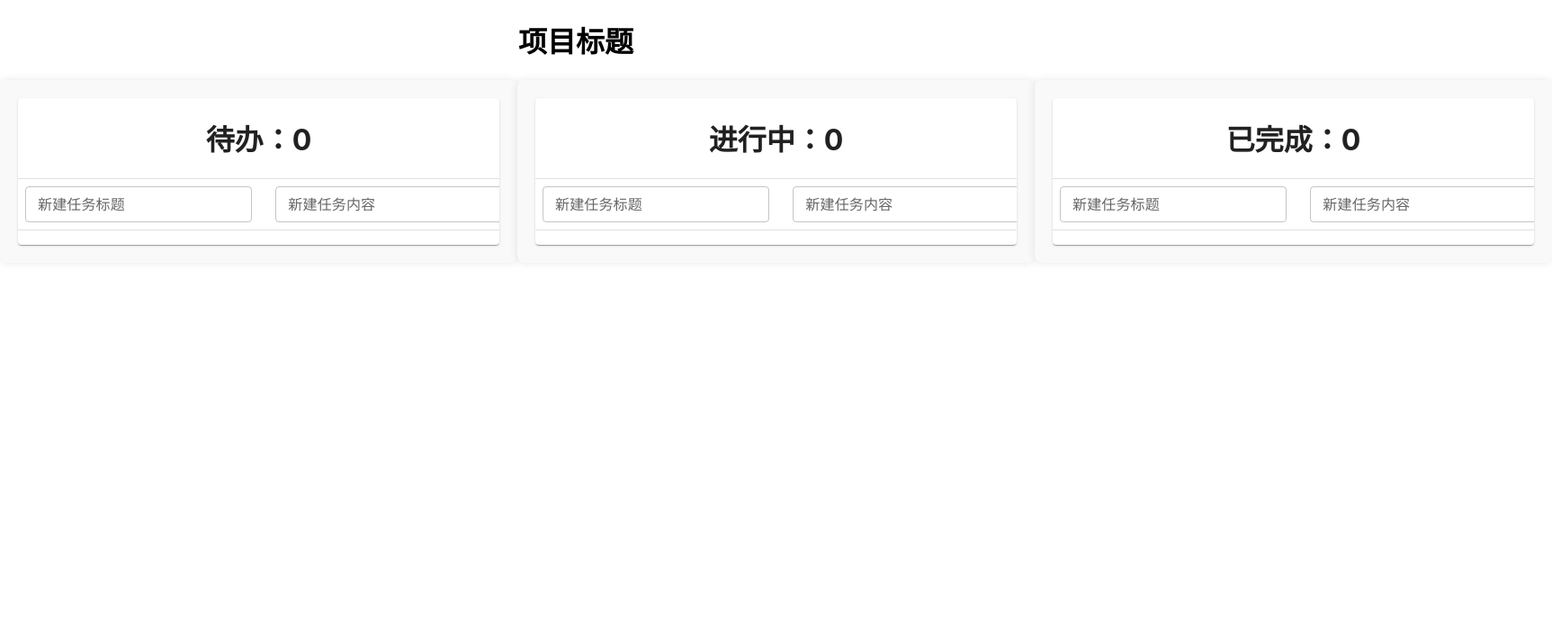
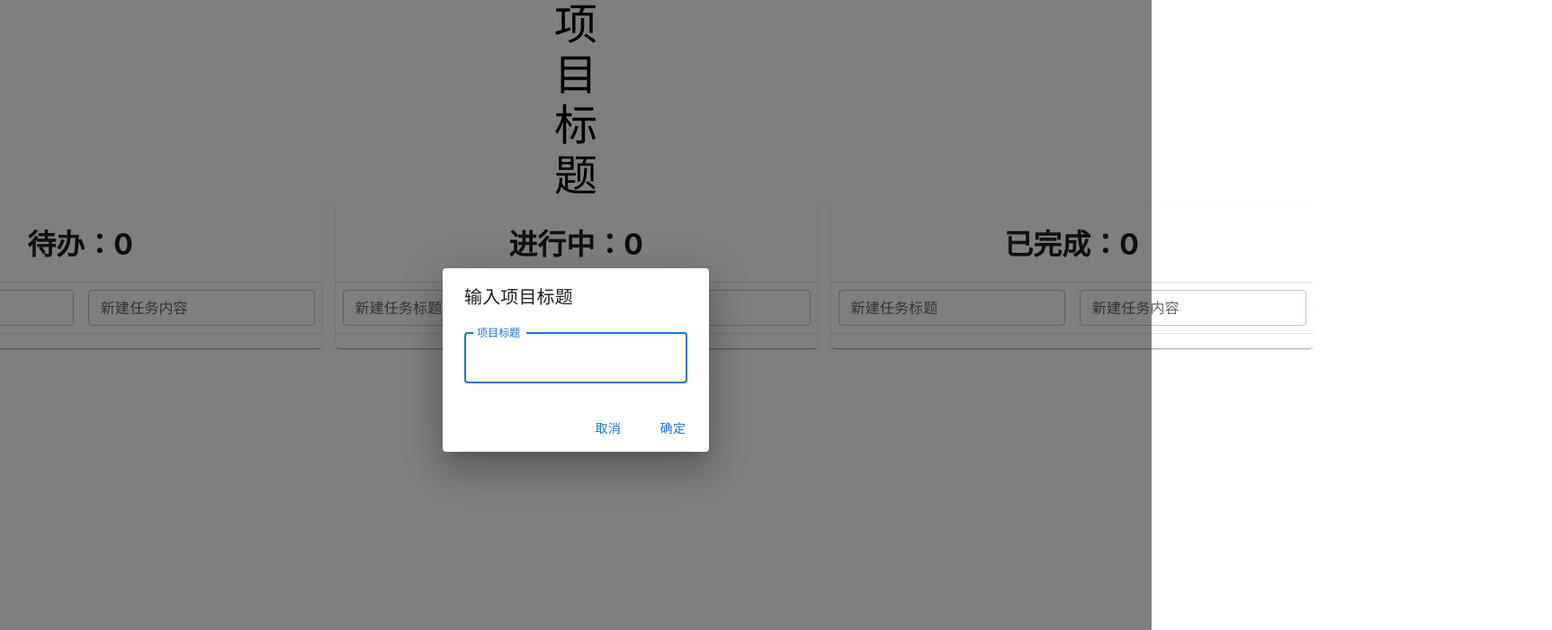
Before and after one commit to changchangnie/NJU-Web-, a React (Create React App) app: page /project in a window 1280 px wide. Shown: the top 700 px of the page at 90% size, 1725 px wide, since content can reach past the window. Built offline with nearby package versions, Linux system fonts and the light colour scheme.

Commit message:
新建项目完成。不同类别任务在不同列表中跳转完成。

```diff
--- a/src/components/Project.jsx
+++ b/src/components/Project.jsx
@@ -1,49 +1,117 @@
 import React, { useState } from "react";
 import TaskList from "./TaskList";
 import Stack from "@mui/material/Stack";
+import Dialog from "@mui/material/Dialog";
+import DialogActions from "@mui/material/DialogActions";
+import DialogContent from "@mui/material/DialogContent";
+import DialogTitle from "@mui/material/DialogTitle";
+import TextField from "@mui/material/TextField";
+import Button from "@mui/material/Button";
+import Typography from "@mui/material/Typography";
+import { Add } from '@mui/icons-material';
 
 const Project = () => {
     const [todoTasks, setTodoTasks] = useState([]);
     const [inProgressTasks, setInProgressTasks] = useState([]);
     const [completedTasks, setCompletedTasks] = useState([]);
+    const [dialogOpen, setDialogOpen] = useState(true); // 控制对话框的打开状态
+    const [projectTitle, setProjectTitle] = useState(''); // 存储项目标题
 
     const moveTask = (taskId, fromList, toList) => {
         let taskToMove;
         let updatedFromList;
 
         // 根据来源列表找到任务并移除
-        if (fromList === "todo") {
+        if (fromList === "待办") {
             taskToMove = todoTasks.find(task => task.id === taskId);
             updatedFromList = todoTasks.filter(task => task.id !== taskId);
             setTodoTasks(updatedFromList);
-        } else if (fromList === "inProgress") {
+        } else if (fromList === "进行中") {
             taskToMove = inProgressTasks.find(task => task.id === taskId);
             updatedFromList = inProgressTasks.filter(task => task.id !== taskId);
             setInProgressTasks(updatedFromList);
-        } else if (fromList === "completed") {
+        } else if (fromList === "已完成") {
             taskToMove = completedTasks.find(task => task.id === taskId);
             updatedFromList = completedTasks.filter(task => task.id !== taskId);
             setCompletedTasks(updatedFromList);
         }
 
         // 将任务添加到目标列表
-        if (toList === "completed") {
+        if (toList === "已完成") {
             setCompletedTasks(prevTasks => [...prevTasks, taskToMove]);
-        } else if (toList === "inProgress") {
+        } else if (toList === "进行中") {
             setInProgressTasks(prevTasks => [...prevTasks, taskToMove]);
-        } else if (toList === "todo") {
+        } else if (toList === "待办") {
             setTodoTasks(prevTasks => [...prevTasks, taskToMove]);
         }
     };
 
+    const handleDialogClose = () => {
+        setDialogOpen(false); // 关闭对话框
+    };
+
+    const handleTitleSubmit = () => {
+        // 在这里可以执行其他操作，比如保存项目标题
+        console.log('项目标题:', projectTitle);
+        handleDialogClose(); // 关闭对话框
+    };
+
+    const handleTitleChange = (event) => {
+        setProjectTitle(event.target.innerText);
+        console.log(projectTitle);
+    }
+
+    const handleCreateProject = () => {
+        const confirmCreate = window.confirm("确认创建新项目吗？这会导致你当前项目的丢失。");
+        setDialogOpen(true);
+        setTodoTasks([]); // 清空待办任务列表
+        setInProgressTasks([]); // 清空进行中任务列表
+        setCompletedTasks([]); // 清空已完成任务列表
+    };
+
+    const handleOpenProjectList = () => {
+        // 处理打开项目列表的逻辑
+        console.log("打开项目列表");
+    };
+
     return (
         <div>
-            <h1 align="center">项目标题</h1>
-            <Stack direction="row">
-                <TaskList TaskListTitle={"待办"} tasks={todoTasks} setTasks={setTodoTasks} moveTask={moveTask} fromList="todo" />
-                <TaskList TaskListTitle={"进行中"} tasks={inProgressTasks} setTasks={setInProgressTasks} moveTask={moveTask} fromList="inProgress" />
-                <TaskList TaskListTitle={"已完成"} tasks={completedTasks} setTasks={setCompletedTasks} moveTask={moveTask} fromList="completed" />
+            <Stack direction="row" justifyContent="center" spacing={80}>
+            <Button variant="contained" color="primary" onClick={handleCreateProject}>
+                创建新项目
+            </Button>
+            <Typography align="center" variant="h3" contentEditable suppressContentEditableWarning onBlur={handleTitleChange}>{projectTitle || "项目标题"}</Typography>
+            <Button style={{ display: 'flex', alignItems: 'center' }}/>
             </Stack>
+            <Stack justifyContent="center" direction="row" spacing={2}>
+                <TaskList TaskListTitle={"待办"} tasks={todoTasks} setTasks={setTodoTasks} moveTask={moveTask} fromList="待办" />
+                <TaskList TaskListTitle={"进行中"} tasks={inProgressTasks} setTasks={setInProgressTasks} moveTask={moveTask} fromList="进行中" />
+                <TaskList TaskListTitle={"已完成"} tasks={completedTasks} setTasks={setCompletedTasks} moveTask={moveTask} fromList="已完成" />
+            </Stack>
+            {/* 项目标题输入对话框 */}
+            <Dialog open={dialogOpen} onClose={handleDialogClose}>
+                <DialogTitle>输入项目标题</DialogTitle>
+                <DialogContent>
+                    <TextField
+                        autoFocus
+                        margin="dense"
+                        label="项目标题"
+                        type="text"
+                        fullWidth
+                        variant="outlined"
+                        value={projectTitle}
+                        onChange={(e) => setProjectTitle(e.target.value)} // 更新项目标题
+                    />
+                </DialogContent>
+                <DialogActions>
+                    <Button onClick={handleDialogClose} color="primary">
+                        取消
+                    </Button>
+                    <Button onClick={handleTitleSubmit} color="primary">
+                        确定
+                    </Button>
+                </DialogActions>
+            </Dialog>
         </div>
     );
 };
--- /dev/null
+++ b/src/components/Selector.jsx
@@ -0,0 +1,43 @@
+import * as React from 'react';
+import Box from '@mui/material/Box';
+import InputLabel from '@mui/material/InputLabel';
+import MenuItem from '@mui/material/MenuItem';
+import FormControl from '@mui/material/FormControl';
+import Select from '@mui/material/Select';
+import {useEffect} from "react";
+
+export default function BasicSelect({initialState,onChange}) {
+
+    const [state, setState] = React.useState(initialState);
+
+    React.useEffect(() => {
+        setState(initialState.toString()); // 设置状态
+    }, [initialState]);
+
+    const handleChange = (event) => {
+        setState(event.target.value);
+    };
+
+    useEffect(() => {
+        onChange(state);
+    }, [state]);
+
+    return (
+        <Box sx={{ minWidth: 120 }}>
+            <FormControl fullWidth>
+                <InputLabel id="demo-simple-select-label">完成度</InputLabel>
+                <Select
+                    labelId="demo-simple-select-label"
+                    id="demo-simple-select"
+                    value={state}
+                    label="state"
+                    onChange={handleChange}
+                >
+                    <MenuItem value={"待办"}>待办</MenuItem>
+                    <MenuItem value={"进行中"}>进行中</MenuItem>
+                    <MenuItem value={"已完成"}>已完成</MenuItem>
+                </Select>
+            </FormControl>
+        </Box>
+    );
+}
--- a/src/components/Task.jsx
+++ b/src/components/Task.jsx
@@ -1,5 +1,5 @@
 import * as React from 'react';
-import { useState } from 'react';
+import {useEffect, useState} from 'react';
 import Card from '@mui/material/Card';
 import Box from '@mui/material/Box';
 import { styled } from '@mui/material/styles';
@@ -12,7 +12,7 @@ import Button from '@mui/material/Button';
 import DeleteIcon from '@mui/icons-material/Delete';
 import AttachFileIcon from '@mui/icons-material/AttachFile';
 import CommentIcon from '@mui/icons-material/Comment';
-import BasicSelect from "./selector";
+import BasicSelect from "./Selector";
 import {
     IconButton,
     Dialog,
@@ -44,8 +44,9 @@ export default function Task({ propTitle, propDescription, propTime, onDelete, i
     const [dialogOpen, setDialogOpen] = useState(false);
     const [previewOpen, setPreviewOpen] = useState(false);
     const [previewFile, setPreviewFile] = useState(null);
+    const [listState,setListState] = useState({initialState});
 
-    const handleEdit = (setter) => (event) => {
+    const handleEdit = (setter) => (event) => { //改变任务内容
         setter((event.target.textContent) !== "" ? event.target.textContent : "请输入内容...");
         onToggle(title,description,comments,attachments);
     };
@@ -80,25 +81,35 @@ export default function Task({ propTitle, propDescription, propTime, onDelete, i
         setAttachments(prevAttachments => prevAttachments.filter((_, idx) => idx !== index));
         onToggle(title,description,comments,attachments);
     }
-
     const handleDrop = (acceptedFiles) => {
         const validFiles = acceptedFiles.filter(file =>
             file.type === 'image/png'
         );
 
         if (validFiles.length > 0) {
-            const filesWithDetails = validFiles.map(file => ({
-                name: file.name, // 文件名
-                previewer: URL.createObjectURL(file), // 创建预览 URL
-                file // 也可以存储完整的文件对象
-            }));
-            console.log(validFiles[0].previewer);
-            setAttachments(prev => [...prev, ...filesWithDetails]);
+            const filesWithDetailsPromises = validFiles.map(file => {
+                return new Promise((resolve) => {
+                    const previewer = URL.createObjectURL(file); // 创建预览 URL
+                    resolve({
+                        name: file.name, // 文件名
+                        previewer, // 预览 URL
+                        file // 完整的文件对象
+                    });
+                });
+            });
+
+            // 等待所有的 Promise 完成
+            Promise.all(filesWithDetailsPromises).then(filesWithDetails => {
+                console.log(filesWithDetails[0])
+                setAttachments(prev => [...prev, ...filesWithDetails]); // 更新 attachments
+                setDialogOpen(false);
+                onToggle(title, description, comments, [...attachments, ...filesWithDetails]); // 传递新的 attachments
+            });
+        } else {
+            setDialogOpen(false);
+            onToggle(title, description, comments, attachments); // 如果没有有效文件，仍然调用 onToggle
         }
-        setDialogOpen(false);
-        onToggle(title,description,comments,attachments);
     };
-
     const handlePreviewFile = (fileName) => {
         setPreviewFile(fileName);
         setPreviewOpen(true);
@@ -219,7 +230,7 @@ export default function Task({ propTitle, propDescription, propTime, onDelete, i
                 <DialogContent>
                     <Box {...getRootProps()} sx={{ border: '2px dashed grey', padding: 2, textAlign: 'center' }}>
                         <input {...getInputProps()} />
-                        <Typography>拖拽文件到这里，或点击选择文件（支持.jpg和.png 格式）</Typography>
+                        <Typography>拖拽文件到这里，或点击选择文件（支持.png 格式）</Typography>
                     </Box>
                 </DialogContent>
                 <DialogActions>
@@ -231,19 +242,21 @@ export default function Task({ propTitle, propDescription, propTime, onDelete, i
             {attachments.length > 0 && (<Dialog open={previewOpen} onClose={() => setPreviewOpen(false)} maxWidth="md" fullWidth>
                 <DialogTitle>附件预览</DialogTitle>
                 <DialogContent>
-                    (
+                    {previewFile && previewFile.previewer ? (
                         <img
                             src={previewFile.previewer}
                             alt="Preview"
                             style={{ width: '100%', height: 'auto' }}
                         />
-                    )
+                    ) : (
+                        <p>No preview available</p> // 或者其他的占位内容
+                    )}
                 </DialogContent>
                 <DialogActions>
                     <Button onClick={() => setPreviewOpen(false)}>关闭</Button>
                 </DialogActions>
             </Dialog>)}
-            <BasicSelect initialState={initialState}/>
+            <BasicSelect initialState={initialState} onChange={(state) => onMoveToList(state)}/>
         </Card>
     );
 }
--- a/src/components/Task/Task.css
+++ /dev/null
@@ -1,61 +0,0 @@
-.todo-item {
-    display: flex;
-    flex-direction: column;
-    padding: 10px;
-    margin: 10px 0;
-    border: 1px solid #ccc;
-    border-radius: 5px;
-    width: 80%; /* 增加宽度 */
-}
-
-.task-header {
-    display: flex;
-    justify-content: space-between; /* 将标题和按钮分开 */
-    align-items: center; /* 垂直居中对齐 */
-}
-
-.task-title {
-    font-weight: bold; /* 黑体粗体 */
-    font-size: 1.2em; /* 增加标题字体大小 */
-    word-wrap: break-word;
-}
-
-.task-content {
-    margin: 10px 0; /* 增加上下间距 */
-    word-wrap: break-word; /* 自动换行 */
-}
-
-.task-actions {
-    display: flex; /* 使用 flexbox 布局 */
-    justify-content: center; /* 左右对齐按钮 */
-    margin-top: 10px; /* 上方间距 */
-}
-
-.options {
-    margin-top: 10px;
-}
-
-.option-btn {
-    margin-right: 5px;
-}
-
-/* TaskList.css */
-.add-todo {
-    margin-bottom: 20px;
-}
-
-.input-todo {
-    width: 100%; /* 使输入框宽度占满 */
-    margin-bottom: 10px;
-    padding: 10px;
-    border: 1px solid #ccc;
-    border-radius: 5px;
-}
-
-.todo-btn {
-    padding: 10px;
-    background-color: #da0000;
-    color: white;
-    border: none;
-    border-radius: 5px;
-}
--- a/src/components/TaskList.jsx
+++ b/src/components/TaskList.jsx
@@ -1,5 +1,4 @@
 import { useEffect, useState } from "react";
-import "./TaskList/TaskList.css";
 import Task from "./Task";
 import FloatingActionButtons from "./PlusButton";
 import BasicTextFields from "./TextField";
@@ -49,6 +48,7 @@ const TaskList = ({ TaskListTitle, tasks, setTasks, moveTask, fromList }) => {
         updateLocalStorage(updatedTasks);
     };
     const moveTaskToList = (id, toList) => {
+        if(fromList === toList) return;
         moveTask(id, fromList, toList);
     };
 
--- a/src/components/TaskList/TaskList.css
+++ /dev/null
@@ -1,106 +0,0 @@
-/* TaskList.css */
-.todo-container {
-    max-width: 600px;
-    margin: 0 auto;
-    padding: 20px;
-    background-color: #f9f9f9;
-    border-radius: 8px;
-    box-shadow: 0 0 10px rgba(0, 0, 0, 0.1);
-    display: flex;
-    flex-direction: column; /* 纵向排列 */
-    align-items: stretch; /* 使子元素宽度一致 */
-}
-
-.add-todo {
-    display: flex;
-    align-items: center; /* 垂直居中对齐 */
-    gap: 10px; /* 添加间距 */
-}
-
-.input-todo {
-    padding: 10px;
-    width: 70%;
-    border: 1px solid #ccc;
-    border-radius: 4px;
-    margin-bottom: 10px; /* 增加底部间距 */
-    flex:1;
-}
-
-.todo-btn2 {
-    padding: 10px 20px;
-    border: none;
-    background-color: #007bff;
-    color: #fff;
-    border-radius: 4px;
-    cursor: pointer;
-    transition: background-color 0.3s ease;
-}
-
-.todo-btn:hover {
-    background-color: #0056b3;
-}
-
-.todo-list {
-    list-style-type: none;
-    padding: 0;
-}
-
-.todo-item {
-    display: flex;
-    flex-direction: column; /* 纵向排列 */
-    padding: 10px;
-    margin-bottom: 10px;
-    border: 1px solid #ccc;
-    border-radius: 4px;
-    background-color: #fff;
-}
-
-.task-header {
-    display: flex;
-    justify-content: space-between; /* 将标题和按钮分开 */
-    align-items: center; /* 垂直居中对齐 */
-}
-
-.task-title {
-    font-weight: bold; /* 黑体粗体 */
-    font-size: 1.2em; /* 增加标题字体大小 */
-    margin: 0; /* 去掉默认边距 */
-}
-
-.task-content {
-    margin: 10px 0; /* 增加上下间距 */
-    text-indent: 2em; /* 段首缩进两格 */
-    text-align: left; /* 确保文本左对齐 */
-}
-
-.task-actions {
-    display: flex;
-    gap: 10px; /* 按钮之间的间隔 */
-}
-
-.completed {
-    text-decoration: line-through;
-    color: #888;
-}
-
-.options {
-    margin-top: 10px;
-}
-
-.option-btn {
-    margin-right: 5px;
-}
-
-.expand-btn {
-    background-color: #6c757d; /* 设置展开按钮的背景色 */
-    color: #fff;
-    border: none;
-    border-radius: 4px;
-    padding: 5px 10px;
-    cursor: pointer;
-    transition: background-color 0.3s ease;
-}
-
-.expand-btn:hover {
-    background-color: #5a6268; /* 悬停时的颜色 */
-}
```
